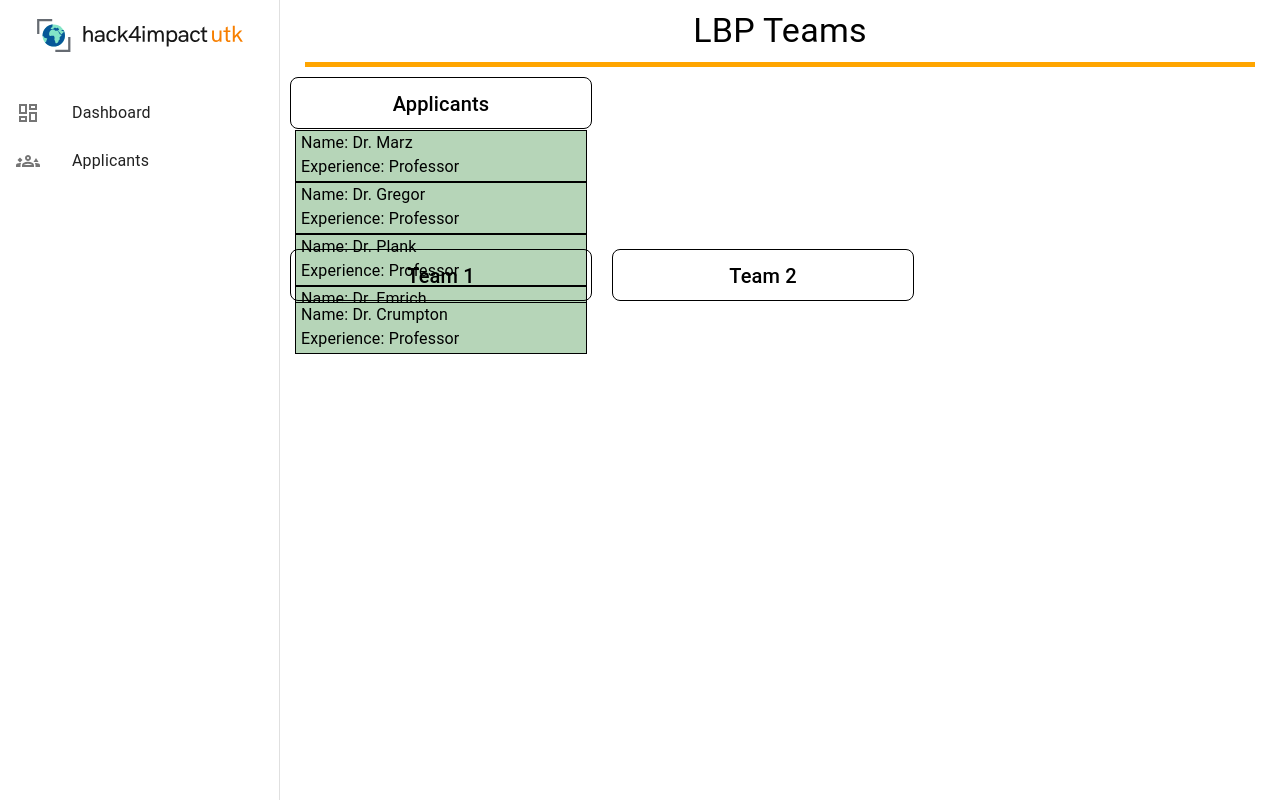
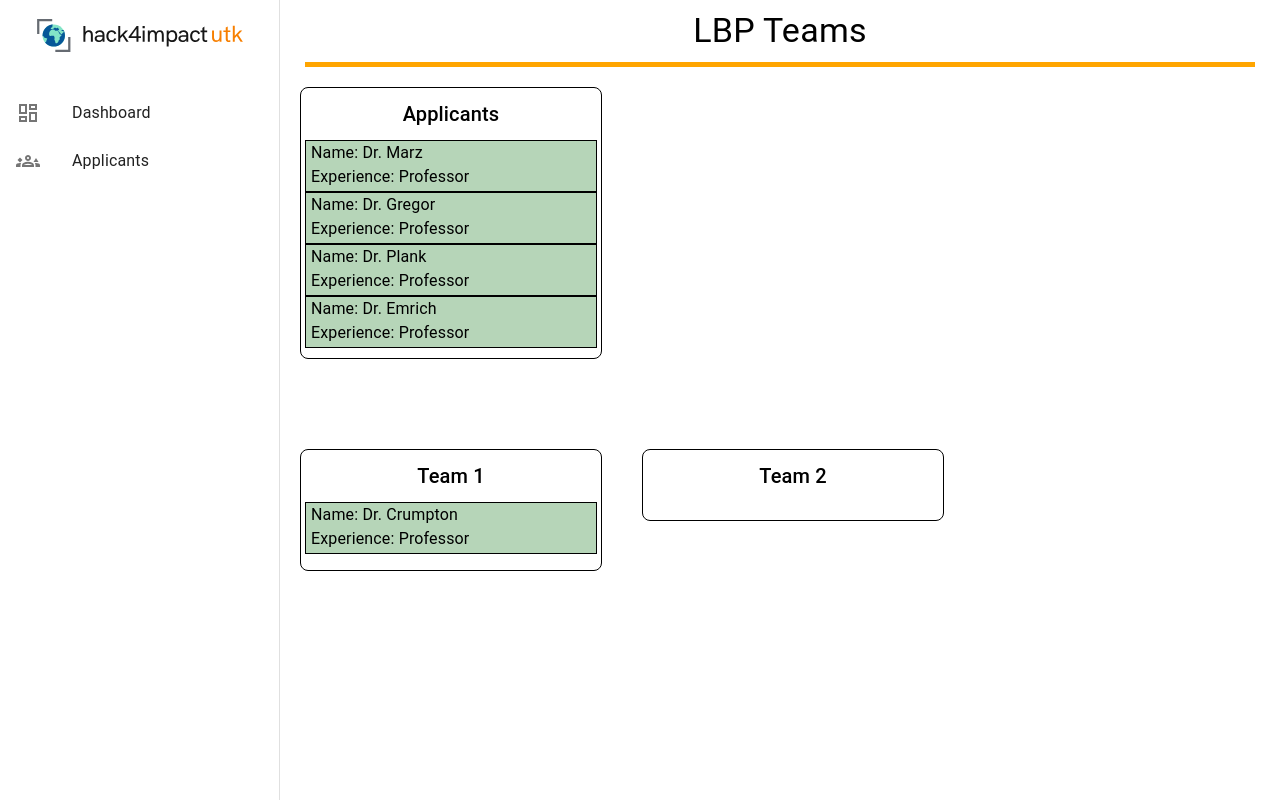
Before and after one commit to hack4impact-utk/internal-applications, a Next.js app in the folder apps/applicant-tracking/: page /applicants/teams in a window 1280 px wide. Built offline with nearby package versions, Linux system fonts and the light colour scheme.

Commit message:
Modified spacing of lists and improved readability

```diff
--- a/apps/applicant-tracking/src/app/applicants/teams/page.tsx
+++ b/apps/applicant-tracking/src/app/applicants/teams/page.tsx
@@ -36,7 +36,7 @@ export default function TeamsPage() {
     <Typography variant='h4' align='center' style={{padding: '10px'}}>LBP Teams</Typography>
     <Box sx={{ width: '95%', height: 5, bgcolor: 'orange', margin: 'auto'}} />
     <DndContext sensors={sensors} onDragEnd={handleDragEnd}>
-        <div style={{display: 'flex', flexDirection:'row', flexWrap:'wrap', gap:'100px'}}>
+        <div style={{display: 'flex', flexDirection:'row', flexWrap:'wrap', gap:'50px'}}>
             <TeamList id="applicants" title="Applicants" members={items.filter(function(obj) {return obj.team === 'applicants'})}/>
             <div style={{display: 'flex', flexDirection:'row', flexWrap:'wrap'}}>
                 <TeamList id='team1' title='Team 1' members={items.filter(function(obj) {return obj.team === 'team1'})}/>
--- a/apps/applicant-tracking/src/components/TeamList/index.tsx
+++ b/apps/applicant-tracking/src/components/TeamList/index.tsx
@@ -1,4 +1,4 @@
-import React, { ReactNode, useState } from 'react';
+import React, { ReactNode, useState, useEffect } from 'react';
 import { useDroppable } from "@dnd-kit/core";
 import { Box, Typography } from '@mui/material';
 import { TeamItem } from './TeamItem';
@@ -26,13 +26,13 @@ export function TeamList (props: TeamListProperties){
     const styling = {
         display: 'flex', justifyContent: 'top center', alignItems: 'center', flexDirection:'column',
         borderRadius: 2, border: '1px solid black',
-        width: 300, margin:'10px'
+        width: 300, height: 70 + 50 * props.members.length, margin:'20px'
     }
 
-    const [tall, setTall] = useState(50); //eventually useful if height of the boxes need to be dynamic
+    //const [tall, setTall] = useState(50); //eventually useful if height of the boxes need to be dynamic
 
     return (
-        <Box ref={setNodeRef} sx ={{...styling, height:tall}}>
+        <Box ref={setNodeRef} sx ={styling}>
             <Typography variant='h6' style={{padding: '10px'}}>{props.title}</Typography>
             {props.members.map((member) => (
                 <TeamItem id={member.id} name={member.name} experience={member.experience} team={member.team}/>
```
